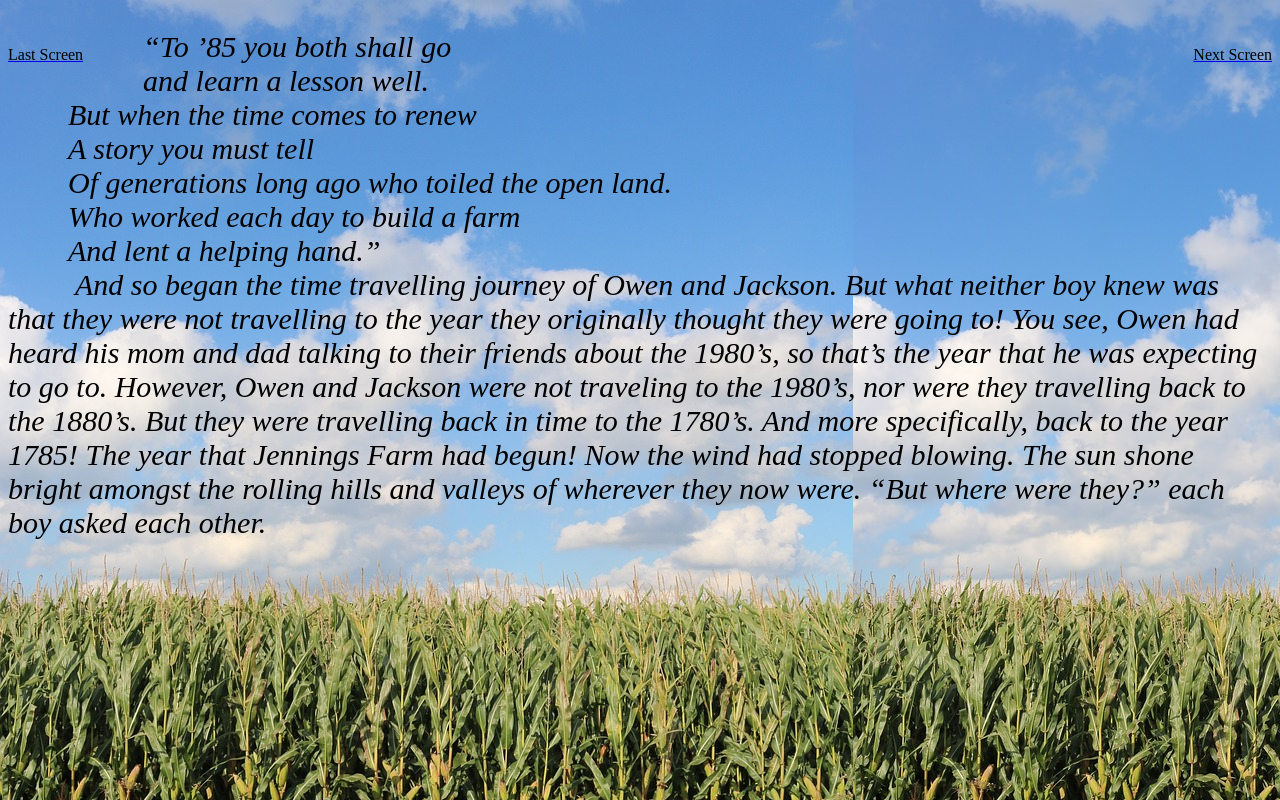
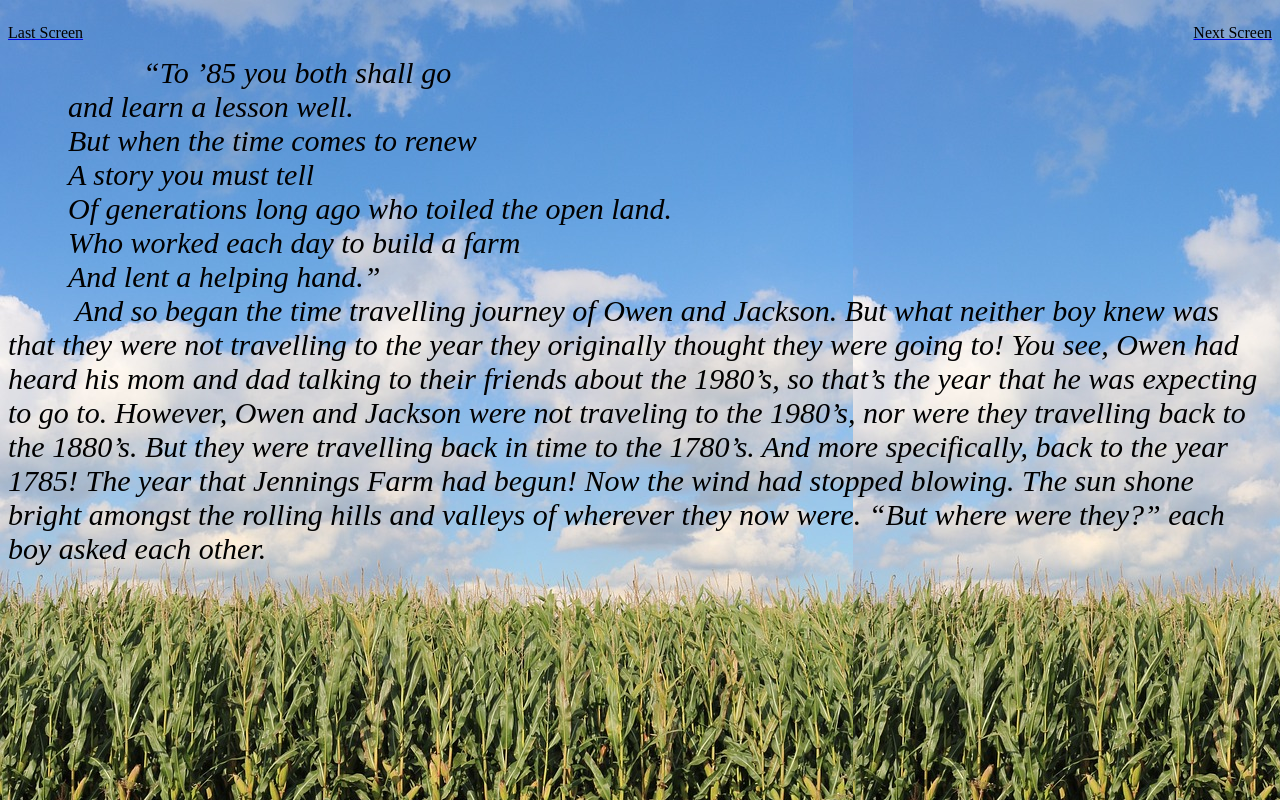
Before and after one commit to storiesbyjohn/storiesbyjohn.github.io, a plain HTML site: page page8.html in a window 1280 px wide. Drawn offline with Linux system fonts and the light colour scheme.

Commit message:
Update page8.html

```diff
--- a/page8.html
+++ b/page8.html
@@ -10,7 +10,7 @@
 <body>
 
 <div style="float: left"><a href="page7.html"><p style="color:black;">Last Screen</p></a></div>
-<div style="float: right"><a href="page9.html"><p style="color:black;">Next Screen</p></a></div>
+<div style="float: right"><a href="page9.html"><p style="color:black;">Next Screen</p></a></div><br>
 
 <div>
     <p style="font-size:30px;"><i>
```
